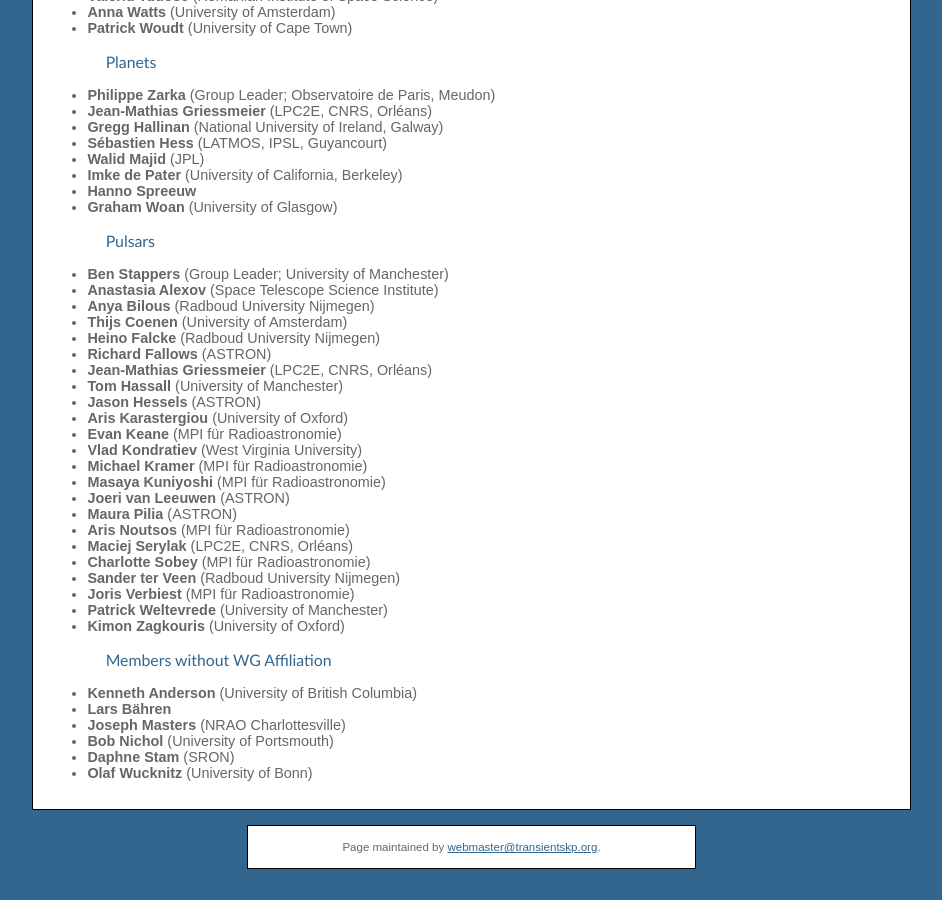
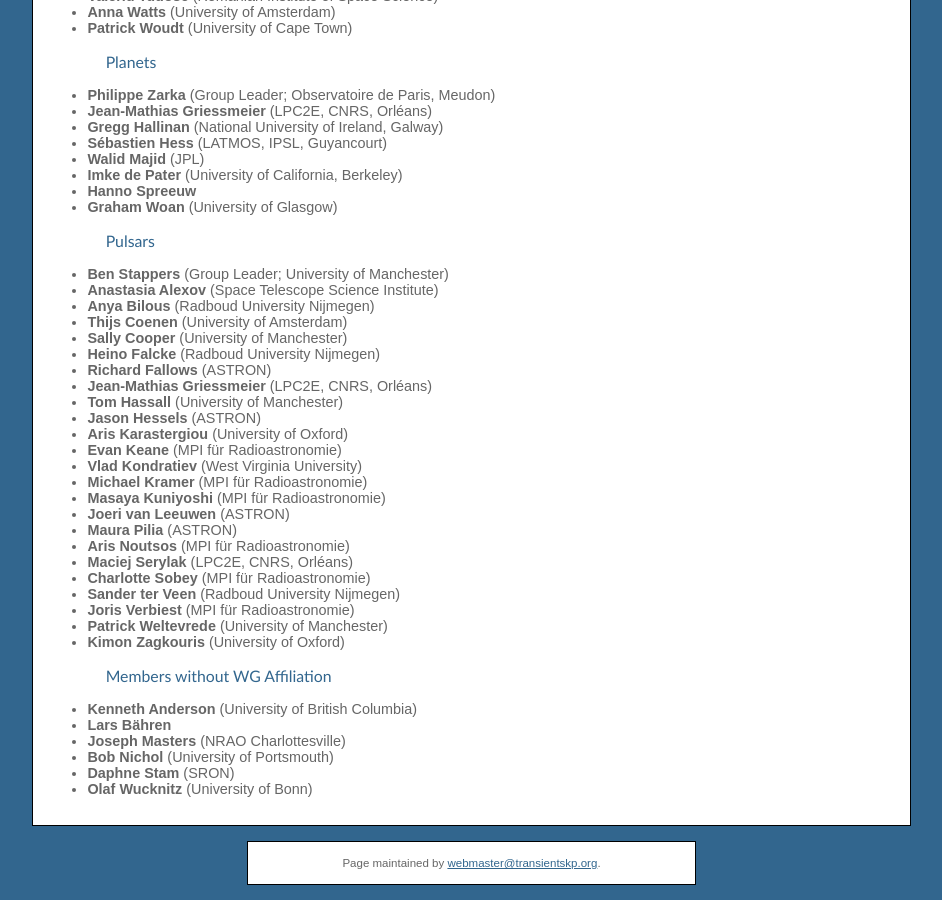
Before and after one commit to transientskp/transientskp.github.com, a Jekyll site: the page built from team/index.html, in a window 1280 px wide and 900 px high, scrolled down 1776 px. Shown: the whole window, without its empty margins (241-1183 px from the left). Built offline with Jekyll 4.4.1, drawn with Linux system fonts in a browser that asks for light colours.

Commit message:
Add Sally Cooper to PuWG

```diff
--- a/team/index.html
+++ b/team/index.html
@@ -131,6 +131,7 @@
   <li><strong>Anastasia Alexov</strong> (Space Telescope Science Institute)</li>
   <li><strong>Anya Bilous</strong> (Radboud University Nijmegen)</li>
   <li><strong>Thijs Coenen</strong> (University of Amsterdam)</li>
+  <li><strong>Sally Cooper</strong> (University of Manchester)</li>
   <li><strong>Heino Falcke</strong> (Radboud University Nijmegen)</li>
   <li><strong>Richard Fallows</strong> (ASTRON)</li>
   <li><strong>Jean-Mathias Griessmeier</strong> (LPC2E, CNRS, Orl&eacute;ans)</li>
```
